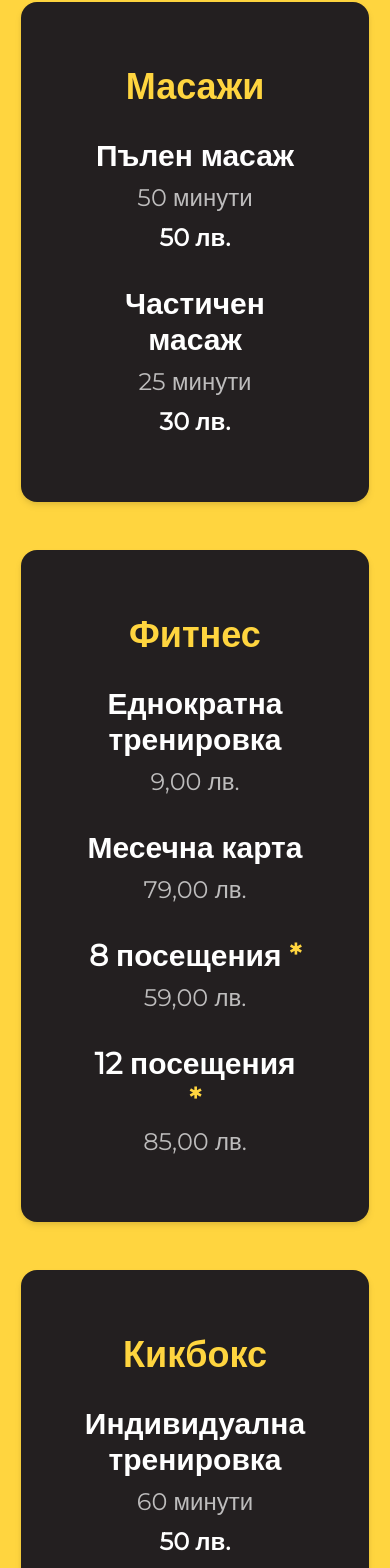
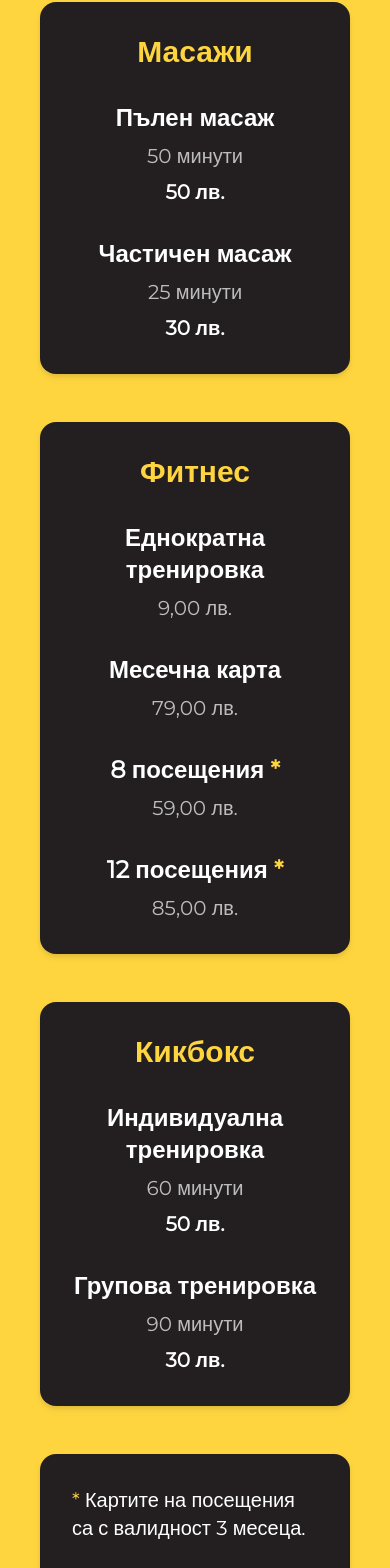
Before and after one commit to spleafy/Julto, a Next.js app: page /pricing in a window 390 px wide. Shown: the part 385-1953 px from the top of the page. Built offline with nearby package versions, Linux system fonts and the light colour scheme; a web font is replaced by a local one.

Commit message:
Fixing Content + Sizing

```diff
--- a/pages/index.tsx
+++ b/pages/index.tsx
@@ -157,7 +157,7 @@ export default function Home() {
             и разнообразие от групови фитнес занимания като йога, kickbox и
             Zumba.
           </p>
-          <div className="flex flex-wrap w-full gap-5">
+          <div className="flex flex-wrap w-full gap-10">
             {equipment.map((src: string, index) => (
               <div
                 className="flex relative grow w-[90%] basis-[100%] md:basis-[20%] aspect-square"
@@ -234,7 +234,9 @@ export default function Home() {
             height={460}
             className="aspect-square rounded-2xl object-cover mb-10"
           />
-          <h1 className="text-primary Phone !font-semibold">30 - 50 лв.</h1>
+          <h1 className="text-primary Phone !font-semibold">
+            30,00 лв. - 50,00 лв.
+          </h1>
         </Section>
         <Section className="bg-primary">
           <div className="flex flex-col md:flex-row items-center justify-between gap-10 md:gap-40 mb-10">
--- a/pages/pricing/index.tsx
+++ b/pages/pricing/index.tsx
@@ -19,76 +19,98 @@ export default function Home() {
           Ценоразпис на фитнес Жълто
         </p>
         <div className="flex gap-12 flex-col md:flex-row justify-between md:flex-wrap">
-          <div className="flex flex-col items-center basis-[30%] p-16 bg-base rounded-2xl gap-8 drop-shadow-md">
-            <h1 className="text-primary font-bold text-4xl">Масажи</h1>
+          <div className="flex flex-col items-center basis-[30%] p-8 md:p-16 bg-base rounded-2xl gap-8 drop-shadow-md">
+            <h1 className="text-primary font-bold text-3xl md:text-4xl">
+              Масажи
+            </h1>
             <div className="flex flex-col items-center gap-2">
-              <h2 className="text-3xl text-white font-bold text-center">
+              <h2 className="text-2xl md:text-3xl text-white font-bold text-center">
                 Пълен масаж
               </h2>
-              <span className="text-2xl text-white opacity-70">50 минути</span>
-              <h3 className="text-2xl text-white font-bold text-center">
+              <span className="text-xl md:text-2xl text-white opacity-70">
+                50 минути
+              </span>
+              <h3 className="text-xl md:text-2xl text-white font-bold text-center">
                 50 лв.
               </h3>
             </div>
             <div className="flex flex-col items-center gap-2">
-              <h2 className="text-3xl text-white font-bold text-center">
+              <h2 className="text-2xl md:text-3xl text-white font-bold text-center">
                 Частичен масаж
               </h2>
-              <span className="text-2xl text-white opacity-70">25 минути</span>
-              <h3 className="text-2xl text-white font-bold text-center">
+              <span className="text-xl md:text-2xl text-white opacity-70">
+                25 минути
+              </span>
+              <h3 className="text-xl md:text-2xl text-white font-bold text-center">
                 30 лв.
               </h3>
             </div>
           </div>
-          <div className="flex flex-col items-center basis-[30%] p-16 bg-base rounded-2xl gap-8 drop-shadow-md">
-            <h1 className="text-primary font-bold text-4xl">Фитнес</h1>
+          <div className="flex flex-col items-center basis-[30%] p-8 md:p-16 bg-base rounded-2xl gap-8 drop-shadow-md">
+            <h1 className="text-primary font-bold text-3xl md:text-4xl">
+              Фитнес
+            </h1>
             <div className="flex flex-col items-center gap-2">
-              <h2 className="text-3xl text-white font-bold text-center">
+              <h2 className="text-2xl md:text-3xl text-white font-bold text-center">
                 Еднократна тренировка
               </h2>
-              <span className="text-2xl text-white opacity-70">9,00 лв.</span>
+              <span className="text-xl md:text-2xl text-white opacity-70">
+                9,00 лв.
+              </span>
             </div>
             <div className="flex flex-col items-center gap-2">
-              <h2 className="text-3xl text-white font-bold text-center">
+              <h2 className="text-2xl md:text-3xl text-white font-bold text-center">
                 Месечна карта
               </h2>
-              <span className="text-2xl text-white opacity-70">79,00 лв.</span>
+              <span className="text-xl md:text-2xl text-white opacity-70">
+                79,00 лв.
+              </span>
             </div>
             <div className="flex flex-col items-center gap-2">
-              <h2 className="text-3xl text-white font-bold text-center">
+              <h2 className="text-2xl md:text-3xl text-white font-bold text-center">
                 8 посещения <div className="text-primary inline-block">*</div>
               </h2>
-              <span className="text-2xl text-white opacity-70">59,00 лв.</span>
+              <span className="text-xl md:text-2xl text-white opacity-70">
+                59,00 лв.
+              </span>
             </div>
             <div className="flex flex-col items-center gap-2">
-              <h2 className="text-3xl text-white font-bold text-center">
+              <h2 className="text-2xl md:text-3xl text-white font-bold text-center">
                 12 посещения <div className="text-primary inline-block">*</div>
               </h2>
-              <span className="text-2xl text-white opacity-70">85,00 лв.</span>
+              <span className="text-xl md:text-2xl text-white opacity-70">
+                85,00 лв.
+              </span>
             </div>
           </div>
-          <div className="flex flex-col items-center basis-[30%] p-16 bg-base rounded-2xl gap-8 drop-shadow-md">
-            <h1 className="text-primary font-bold text-4xl">Кикбокс</h1>
+          <div className="flex flex-col items-center basis-[30%] p-8 md:p-16 bg-base rounded-2xl gap-8 drop-shadow-md">
+            <h1 className="text-primary font-bold text-3xl md:text-4xl">
+              Кикбокс
+            </h1>
             <div className="flex flex-col items-center gap-2">
-              <h2 className="text-3xl text-white font-bold text-center">
+              <h2 className="text-2xl md:text-3xl text-white font-bold text-center">
                 Индивидуална тренировка
               </h2>
-              <span className="text-2xl text-white opacity-70">60 минути</span>
-              <h3 className="text-2xl text-white font-bold text-center">
+              <span className="text-xl md:text-2xl text-white opacity-70">
+                60 минути
+              </span>
+              <h3 className="text-xl md:text-2xl text-white font-bold text-center">
                 50 лв.
               </h3>
             </div>
             <div className="flex flex-col items-center gap-2">
-              <h2 className="text-3xl text-white font-bold text-center">
+              <h2 className="text-2xl md:text-3xl text-white font-bold text-center">
                 Групова тренировка
               </h2>
-              <span className="text-2xl text-white opacity-70">90 минути</span>
-              <h3 className="text-2xl text-white font-bold text-center">
+              <span className="text-xl md:text-2xl text-white opacity-70">
+                90 минути
+              </span>
+              <h3 className="text-xl md:text-2xl text-white font-bold text-center">
                 30 лв.
               </h3>
             </div>
           </div>
-          <div className="flex flex-col gap-10 w-full p-16 bg-base rounded-2xl drop-shadow-md">
+          <div className="flex flex-col gap-10 w-full p-8 md:p-16 bg-base rounded-2xl drop-shadow-md">
             <span className="text-bold text-xl md:text-3xl text-white">
               <div className="text-primary inline-block">*</div> Картите на
               посещения са с валидност 3 месеца.
--- a/pages/schedule/index.tsx
+++ b/pages/schedule/index.tsx
@@ -24,10 +24,7 @@ export default function Home() {
               Понеделник
             </span>
             <span className="font-bold text-2xl sm:text-xl text-white opacity-70">
-              6:00
-            </span>
-            <span className="font-bold text-2xl sm:text-xl text-white opacity-70">
-              22:00
+              6:00 - 22:00
             </span>
           </div>
           <div className="flex flex-col gap-10 items-center">
@@ -35,10 +32,7 @@ export default function Home() {
               Вторник
             </span>
             <span className="font-bold text-2xl sm:text-xl text-white opacity-70">
-              6:00
-            </span>
-            <span className="font-bold text-2xl sm:text-xl text-white opacity-70">
-              22:00
+              6:00 - 22:00
             </span>
           </div>
           <div className="flex flex-col gap-10 items-center">
@@ -46,10 +40,7 @@ export default function Home() {
               Сряда
             </span>
             <span className="font-bold text-2xl sm:text-xl text-white opacity-70">
-              6:00
-            </span>
-            <span className="font-bold text-2xl sm:text-xl text-white opacity-70">
-              22:00
+              6:00 - 22:00
             </span>
           </div>
           <div className="flex flex-col gap-10 items-center">
@@ -57,10 +48,7 @@ export default function Home() {
               Четвъртък
             </span>
             <span className="font-bold text-2xl sm:text-xl text-white opacity-70">
-              6:00
-            </span>
-            <span className="font-bold text-2xl sm:text-xl text-white opacity-70">
-              22:00
+              6:00 - 22:00
             </span>
           </div>
           <div className="flex flex-col gap-10 items-center">
@@ -68,10 +56,7 @@ export default function Home() {
               Петък
             </span>
             <span className="font-bold text-2xl sm:text-xl text-white opacity-70">
-              6:00
-            </span>
-            <span className="font-bold text-2xl sm:text-xl text-white opacity-70">
-              22:00
+              6:00 - 22:00
             </span>
           </div>
           <div className="flex flex-col gap-10 items-center">
@@ -79,10 +64,7 @@ export default function Home() {
               Събота
             </span>
             <span className="font-bold text-2xl sm:text-xl text-white opacity-70">
-              9:00
-            </span>
-            <span className="font-bold text-2xl sm:text-xl text-white opacity-70">
-              20:00
+              9:00 - 20:00
             </span>
           </div>
           <div className="flex flex-col gap-10 items-center">
@@ -90,10 +72,7 @@ export default function Home() {
               Неделя
             </span>
             <span className="font-bold text-2xl sm:text-xl text-white opacity-70">
-              9:00
-            </span>
-            <span className="font-bold text-2xl sm:text-xl text-white opacity-70">
-              20:00
+              9:00 - 20:00
             </span>
           </div>
         </div>
```
